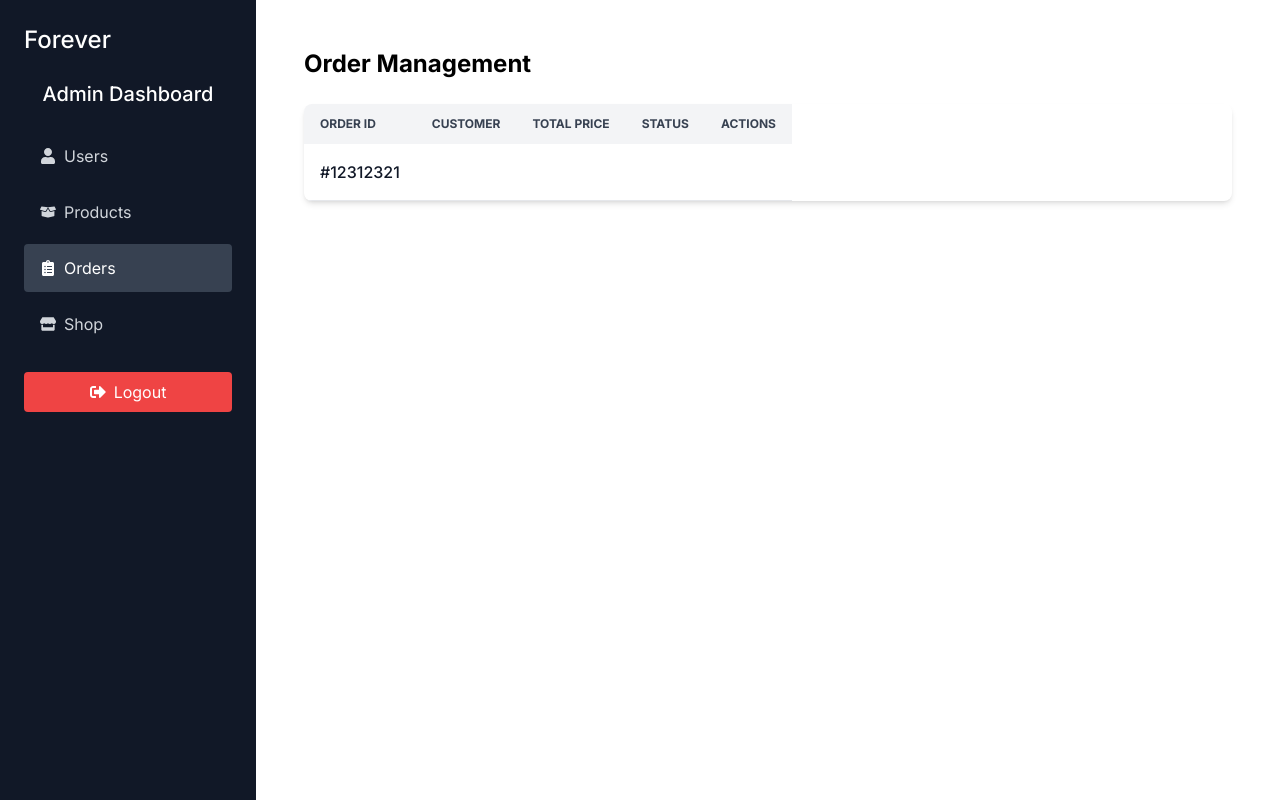
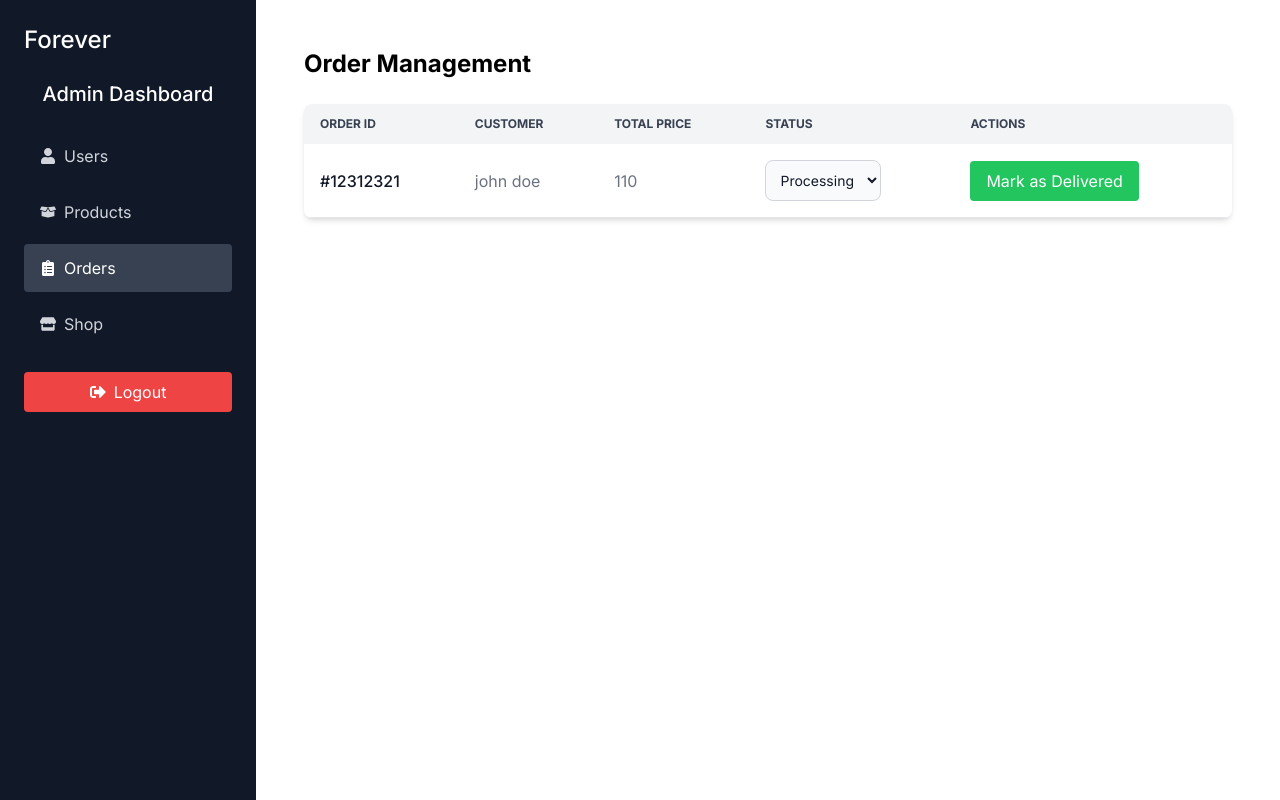
Before and after one commit to Gurneetsingh07/Forever-E-Commerce, a React (Vite) app: page /admin/orders in a window 1280 px wide. Built offline with nearby package versions, Linux system fonts and the light colour scheme.

Commit message:
completed the frontend part of the project

```diff
--- a/src/components/Admin/OrderManagement.jsx
+++ b/src/components/Admin/OrderManagement.jsx
@@ -1,44 +1,78 @@
-import React from 'react'
+import React from "react";
 
 const OrderManagement = () => {
-    const order=[{
-        _id:12312321,
-        user:{
-            name:"john doe",
+  const order = [
+    {
+      _id: 12312321,
+      user: {
+        name: "john doe",
       },
-        totalPrice:110,
-        status:"processing",
+      totalPrice: 110,
+      status: "processing",
     },
   ];
+  const handleStatusChange = (orderId, staus) => {
+    console.log({ id: orderId, status });
+  };
   return (
-    <div className='max-w-7xl mx-auto p-6'>
-      <h2 className='text-2xl font-bold mb-6'>Order Management</h2>
+    <div className="max-w-7xl mx-auto p-6">
+      <h2 className="text-2xl font-bold mb-6">Order Management</h2>
       <div className="overflow-x-auto shadow-md sm:rounded-lg">
-            <table className='min-2-full text-left text-gray-500'>
-                <thead className='bg-gray-100 text-xs uppercase text-gray-700'>
+        <table className="min-w-full text-left text-gray-500">
+          <thead className="bg-gray-100 text-xs uppercase text-gray-700">
             <tr>
-                    <th className='py-3 px-4'>Order Id</th>
-                    <th className='py-3 px-4'>Customer</th>
-                    <th className='py-3 px-4'>Total Price</th>
-                    <th className='py-3 px-4'>Status</th>
-                    <th className='py-3 px-4'>Actions</th>
+              <th className="py-3 px-4">Order Id</th>
+              <th className="py-3 px-4">Customer</th>
+              <th className="py-3 px-4">Total Price</th>
+              <th className="py-3 px-4">Status</th>
+              <th className="py-3 px-4">Actions</th>
             </tr>
           </thead>
           <tbody>
-                    {order.length>0 ? (
-                        order.map((order)=>(
-                            <tr key={order._id} className='border-b hover:bg-gray-50 cursor-pointer'>
+            {order.length > 0 ? (
+              order.map((order) => (
+                <tr
+                  key={order._id}
+                  className="border-b hover:bg-gray-50 cursor-pointer"
+                >
                   <td className="py-4 px-4 font-medium text-gray-900 whitespace-nowrap">
                     #{order._id}
                   </td>
+                  <td className="p-4">{order.user.name}</td>
+                  <td className="p-4">{order.totalPrice}</td>
+                  <td className="p-4">
+                    <select
+                      value={order.status}
+                      onChange={(e) =>
+                        handleStatusChange(order._id, e.target.value)
+                      }
+                      className="bg-gray-50 border border-gray-300 text-gray-900 text-sm rounded-lg focus:ring-blue-500 focus:border-blue-500 block p-2.5"
+                    >
+                      <option value="Processing">Processing</option>
+                      <option value="Shipped">Shipped</option>
+                      <option value="Delivered">Delivered</option>
+                      <option value="Cancelled">Cancelled</option>
+                    </select>
+                  </td>
+                  <td className="p-4">
+                    <button onClick={() => handleStatusChange(order._id, "Delivered")} className="bg-green-500 text-white px-4 py-2 rounded hover:bg-green-600">
+                      Mark as Delivered
+                    </button>
+                  </td>
                 </tr>
               ))
-                    ): (<tr></tr>)}
+            ) : (
+              <tr>
+                <td colSpan={5} className="p-4 text-center text-gray-500">
+                  No orders Found.
+                </td>
+              </tr>
+            )}
           </tbody>
         </table>
       </div>
     </div>
-  )
-}
+  );
+};
 
-export default OrderManagement
+export default OrderManagement;
```
Lines whose indentation alone changed are shown as unchanged.
